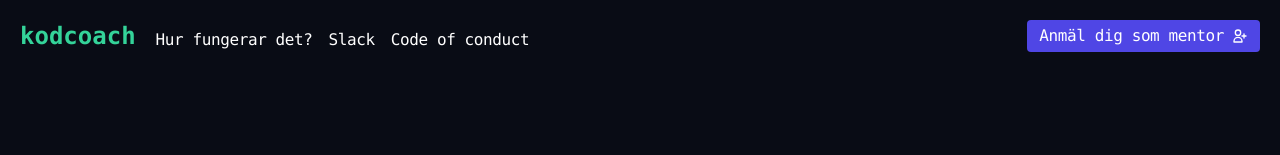
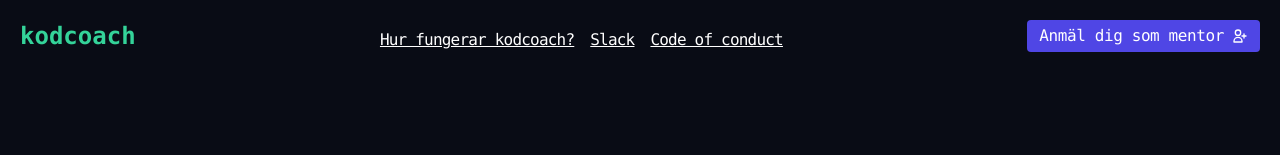
Before and after one commit to kodcoach/kodcoach.se, a Next.js app: page /slack in a window 1280 px wide. Shown: the top 155 px of the page. Built offline with nearby package versions, Linux system fonts and the light colour scheme.

Commit message:
centers nav

```diff
--- a/components/Layout/Header.js
+++ b/components/Layout/Header.js
@@ -3,7 +3,7 @@ import Logo from './Logo';
 
 const menu = [
   {
-    title: 'Hur fungerar det?',
+    title: 'Hur fungerar kodcoach?',
     url: '/hur-fungerar-det',
   },
   {
@@ -21,12 +21,12 @@ const Header = () => {
     <header className="text-white">
       <div className="container mx-auto flex flex-wrap p-5 flex-col md:flex-row items-center sm:items-end">
         <Logo className="md:mr-5" />
-        <nav className="flex-grow flex flex-wrap items-center text-base space-x-4 font-mono tracking-tight">
+        <nav className="flex-grow flex flex-wrap items-center text-base space-x-4 font-mono tracking-tight justify-center">
           {menu.map((item) => (
             <Link
               key={item.url}
               href={item.url}
-              className="hover:underline hover:text-green-300"
+              className="underline hover:text-green-300 tracking-tighter"
             >
               {item.title}
             </Link>
```
